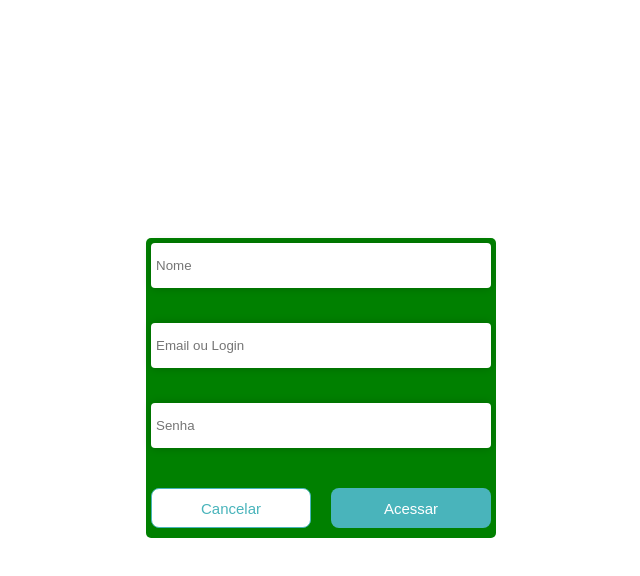
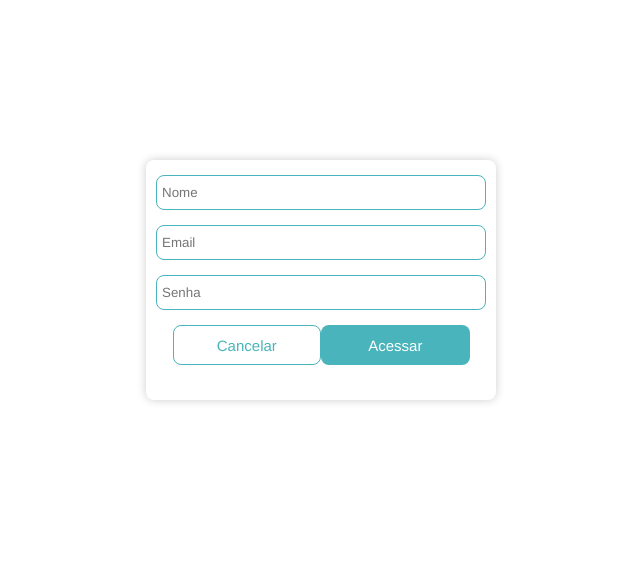
Before and after one commit to RaphaelBrasil/brothermotos-frontend, a React (Create React App) app: page / in a window 1280 px wide. Shown: the top 576 px of the page, without its empty margins (319-959 px from the left). Built offline with nearby package versions, Linux system fonts and the light colour scheme.

Commit message:
Commit das 22h

```diff
--- a/src/App.tsx
+++ b/src/App.tsx
@@ -1,5 +1,6 @@
 import SignIn from "./components/SignIn";
-import Dashboard from "./components/Dashboard";
+import TodoList from "./components/TodoList";
+import GlobalStyle from "./globalStyles";
 import { BrowserRouter, Routes, Route } from "react-router-dom";
 
 function App() {
@@ -7,8 +8,9 @@ function App() {
 		<BrowserRouter>
 			<Routes>
 				<Route path="/" element={<SignIn />} />
-				<Route path="/dashboard" element={<Dashboard />} />
+				<Route path="/todo" element={<TodoList />} />
 			</Routes>
+			<GlobalStyle />
 		</BrowserRouter>
 	);
 }
--- a/src/components/Dashboard/index.tsx
+++ /dev/null
@@ -1,5 +0,0 @@
-const Dashboard = () => {
-	return <div />;
-};
-
-export default Dashboard;
--- a/src/components/Input/styles.tsx
+++ b/src/components/Input/styles.tsx
@@ -4,13 +4,19 @@ export const NormalInput = styled.input`
 	padding: 5px 5px;
 	height: 35px;
 	width: 330px;
-	border-radius: 4px;
+	border-radius: 8px;
 	background-color: #ffffff;
-	border: 1px #ffffff;
-	box-shadow: 0 0 10px rgba(0, 0, 0, 0.2);
+	border: 1px solid #49b4bb;
+	color: #a8a8a8;
 
 	&:hover {
-		box-shadow: 0 0 10px rgba(0, 0, 0, 0.5);
+		box-shadow: 0 0 10px rgba(73, 180, 187, 0.5);
+	}
+
+	&:focus {
+		border-color: #a8a8a8;
+		outline: none;
+		box-shadow: 0 0 10px rgba(0, 0, 0, 0.2);
 	}
 `;
 
--- a/src/components/SignIn/index.tsx
+++ b/src/components/SignIn/index.tsx
@@ -33,8 +33,11 @@ const Signin = () => {
 			});
 
 			if (response.status === 200) {
-				console.log(response.data);
-				navigate("/dashboard");
+				localStorage.setItem(
+					"userEmail",
+					JSON.stringify(response.data.email)
+				);
+				navigate("/todo");
 			} else {
 				setError("password", {
 					message: "E-mail ou senha incorretos"
@@ -58,21 +61,21 @@ const Signin = () => {
 					type="text"
 					placeholder="Nome"
 					{...register("name", {
-						required: "Nome é obrigatório",
+						required: "Nome é obrigatório;!",
 						maxLength: {
 							value: 50,
-							message: "Nome deve ter no máximo 50 caracteres"
+							message: "Nome deve ter no máximo 50 caracteres!"
 						}
 					})}
 				/>
 				<Input
 					type="text"
-					placeholder="Email ou Login"
+					placeholder="Email"
 					{...register("email", {
-						required: "Email é obrigatório",
+						required: "Email é obrigatório!",
 						pattern: {
 							value: /^[A-Z0-9._%+-]+@[A-Z0-9.-]+\.[A-Z]{2,4}$/i,
-							message: "Email inválido"
+							message: "Email inválido!"
 						}
 					})}
 				/>
@@ -80,10 +83,10 @@ const Signin = () => {
 					type="password"
 					placeholder="Senha"
 					{...register("password", {
-						required: "A senha é obrigatória",
+						required: "A senha é obrigatória!",
 						minLength: {
 							value: 6,
-							message: "Senha deve ter no mínimo 6 caracteres"
+							message: "Senha deve ter no mínimo 6 caracteres!"
 						}
 					})}
 				/>
@@ -97,13 +100,12 @@ const Signin = () => {
 					/>
 					<Button text="Acessar" type="submit" />
 				</S.ButtonContainer>
+				<S.LabelError>
+					{errors.name?.message ||
+						errors.email?.message ||
+						errors.password?.message}
+				</S.LabelError>
 			</S.FormContainer>
-			<S.LabelError>
-				{errors.name?.message ||
-					errors.email?.message ||
-					errors.password?.message ||
-					" "}
-			</S.LabelError>
 		</S.Container>
 	);
 };
--- a/src/components/SignIn/styles.tsx
+++ b/src/components/SignIn/styles.tsx
@@ -1,46 +1,50 @@
 import styled from "styled-components";
+
+const commonSpacing = "5px";
+const labelColor = "#a8a8a8";
+const errorColor = "red";
 
 export const Container = styled.div`
 	display: flex;
 	align-items: center;
-	justify-content: center;
 	flex-direction: column;
-	height: 95vh;
+	height: 100vh;
+	padding: 20vh;
 `;
 
 export const FormContainer = styled.form`
-	gap: 15px;
+	gap: ${commonSpacing};
+	border-radius: 8px;
 	display: flex;
-	background-color: green;
+	flex-direction: column;
 	align-items: center;
-	align-content: center;
 	justify-content: space-between;
-	flex-direction: column;
-	width: 350px;
-	height: 300px;
+	width: 50%;
+	min-width: 350px;
+	max-width: 400px;
+	padding: 10px;
+	box-shadow: 0 0 10px rgba(0, 0, 0, 0.2);
 
-	border-radius: 5px;
 	& > * {
-		margin: 5px;
+		margin: ${commonSpacing};
 	}
 `;
 
 export const ButtonContainer = styled.div`
 	display: flex;
 	align-items: center;
-	align-content: center;
-	justify-content: space-between;
-	width: 100%;
+	justify-content: space-evenly;
+	width: 90%;
 	outline: none;
-	& > * {
-		margin: 5px;
-	}
 `;
+
 export const Label = styled.label`
-	font-size: 13px;
-	color: #a8a8a8;
+	font-size: 15px;
+	color: ${labelColor};
 `;
 
 export const LabelError = styled(Label)`
-	color: red;
+	color: ${errorColor};
+	transition: margin-top 0.3s ease;
+	margin-top: 10px;
 `;
--- /dev/null
+++ b/src/components/TodoItem/index.tsx
@@ -0,0 +1,63 @@
+import React, { useState } from "react";
+import { FontAwesomeIcon } from "@fortawesome/react-fontawesome";
+import { faMinus, faGear } from "@fortawesome/free-solid-svg-icons";
+import * as S from "./styles";
+
+interface Task {
+	id: number;
+	text: string;
+	completed: boolean;
+	user: string;
+}
+
+interface TodoItemProps {
+	task: Task;
+	deleteTask: (id: number) => void;
+	editTask: (id: number) => void;
+	toggleCompleted: (id: number) => void;
+}
+
+const TodoItem: React.FC<TodoItemProps> = ({
+	task,
+	deleteTask,
+	editTask,
+	toggleCompleted
+}) => {
+	const [clicked, setClicked] = useState(false);
+
+	function handleTextClick() {
+		console.log("Clicked");
+		setClicked(!clicked);
+		toggleCompleted(task.id);
+	}
+
+	return (
+		<S.Container className="todo-item" clicked={clicked}>
+			<S.Item clicked={clicked} onClick={handleTextClick}>
+				{task.text}
+			</S.Item>
+			<S.IconWrapper>
+				<FontAwesomeIcon
+					onClick={() => deleteTask(task.id)}
+					icon={faMinus}
+					size="2xl"
+					style={{
+						color: clicked ? "#a8a8a8" : "#49b4bb",
+						cursor: "pointer"
+					}}
+				/>
+				<FontAwesomeIcon
+					onClick={() => editTask(task.id)}
+					icon={faGear}
+					size="xl"
+					style={{
+						color: clicked ? "#a8a8a8" : "#49b4bb",
+						cursor: "pointer"
+					}}
+				/>
+			</S.IconWrapper>
+		</S.Container>
+	);
+};
+
+export default TodoItem;
--- /dev/null
+++ b/src/components/TodoItem/styles.tsx
@@ -0,0 +1,50 @@
+import styled from "styled-components";
+
+interface Props {
+	clicked: boolean;
+}
+
+export const Container = styled.div<Props>`
+	display: flex;
+	align-items: center;
+	justify-content: space-between;
+	background: red;
+	width: 100%;
+	height: 40px;
+	outline: none;
+	border-radius: 5px;
+	padding: 10px;
+	margin: 2px;
+	border: ;
+	border: ${(props) =>
+		props.clicked ? "1px solid #a8a8a8" : "1px solid #49b4bb"};
+	&:hover {
+		box-shadow: 0 0 10px rgba(73, 180, 187, 0.5);
+	}
+`;
+export const Item = styled.p<Props>`
+	user-select: none;
+	color: ${(props) => (props.clicked ? "#a8a8a8" : "#49b4bb")};
+	text-decoration: ${(props) => (props.clicked ? "line-through" : "none")};
+	cursor: pointer;
+	padding: 0.75rem 1rem;
+	border-radius: 5px;
+`;
+export const Item2 = styled.p<Props>`
+	display: flex;
+	justify-content: space-between;
+	align-items: center;
+	background: #8758ff;
+	color: #fff;
+	padding: 0.75rem 1rem;
+	border-radius: 5px;
+	margin-bottom: 1rem;
+`;
+export const IconWrapper = styled.div`
+	background: pink;
+	display: flex;
+	flex-direction: row;
+	justify-content: space-around;
+	gap: 5px;
+	align-items: center;
+`;
--- /dev/null
+++ b/src/components/TodoList/index.tsx
@@ -0,0 +1,98 @@
+import React, { useState, useEffect } from "react";
+import TodoItem from "../TodoItem";
+import { FontAwesomeIcon } from "@fortawesome/react-fontawesome";
+import { faPlus } from "@fortawesome/free-solid-svg-icons";
+import * as S from "./styles";
+
+interface Task {
+	id: number;
+	text: string;
+	completed: boolean;
+	user: string;
+}
+
+interface TodoListProps {}
+
+const TodoList: React.FC<TodoListProps> = () => {
+	const [tasks, setTasks] = useState<Task[]>([]);
+	const [text, setText] = useState<string>("");
+	const [userEmail, setUserEmail] = useState<string>("");
+
+	useEffect(() => {
+		// Recuperando informações do usuário do LocalStorage
+		const userString = localStorage.getItem("userEmail");
+		if (userString) {
+			setUserEmail(JSON.parse(userString));
+			console.log("Informações do usuário:", userEmail);
+		}
+	}, [userEmail]);
+
+	function addTask(taskText: string) {
+		const newTask: Task = {
+			id: Date.now(),
+			text: taskText,
+			completed: false,
+			user: userEmail
+		};
+		setTasks([...tasks, newTask]);
+		setText("");
+	}
+
+	function deleteTask(id: number) {
+		setTasks(tasks.filter((task) => task.id !== id));
+	}
+
+	function editTask(id: number) {
+		//todo:: realizar a função correta de edição
+		setTasks(tasks.filter((task) => task.id !== id));
+	}
+
+	function toggleCompleted(id: number) {
+		setTasks(
+			tasks.map((task) => {
+				if (task.id === id) {
+					return { ...task, completed: !task.completed };
+				} else {
+					return task;
+				}
+			})
+		);
+	}
+
+	function handleKeyDown(event: React.KeyboardEvent<HTMLInputElement>) {
+		if (event.key === "Enter") {
+			addTask(text);
+		}
+	}
+	return (
+		<S.Container className="todo-list">
+			<S.ContainerInput>
+				<S.NormalInput
+					value={text}
+					placeholder="Adicione uma tarefa:"
+					onChange={(e) => setText(e.target.value)}
+					onKeyDown={handleKeyDown}
+				/>
+				<FontAwesomeIcon
+					onClick={() => addTask(text)}
+					size="2xl"
+					icon={faPlus}
+					style={{ color: "#49b4bb", cursor: "pointer" }}
+				/>
+			</S.ContainerInput>
+			<S.ContainerItens>
+				{tasks.map((task) => (
+					<TodoItem
+						key={task.id}
+						task={task}
+						deleteTask={deleteTask}
+						editTask={editTask}
+						toggleCompleted={toggleCompleted}
+					/>
+				))}
+			</S.ContainerItens>
+		</S.Container>
+	);
+};
+
+export default TodoList;
--- /dev/null
+++ b/src/components/TodoList/styles.tsx
@@ -0,0 +1,66 @@
+import styled from "styled-components";
+
+export const Container2 = styled.div`
+	display: flex;
+	align-items: center;
+	flex-direction: column;
+	height: 100vh;
+	padding: 10px;
+`;
+export const Container = styled.div`
+	display: flex;
+	align-items: space-between;
+	flex-direction: column;
+	background: #ffffff;
+
+	margin-top: 5rem;
+	padding: 2rem;
+	border-radius: 5px;
+	box-shadow: 0 0 10px rgba(0, 0, 0, 0.2);
+`;
+
+export const ContainerInput = styled(Container)`
+	display: flex;
+	background: green;
+	flex-direction: row;
+	align-items: center;
+	justify-content: space-between;
+	width: 100%;
+	height: 40px;
+	outline: none;
+	border-radius: 5px;
+	padding: 10px;
+	margin: 2px;
+	border: 1px solid #49b4bb;
+	box-shadow: none;
+	&:hover {
+		box-shadow: 0 0 10px rgba(73, 180, 187, 0.5);
+	}
+
+	&:focus {
+		border-color: #a8a8a8;
+		outline: none;
+	}
+`;
+
+export const ContainerItens = styled(Container)`
+	outline: none;
+	padding: 10px;
+	background: yellow;
+	box-shadow: none;
+`;
+
+export const NormalInput = styled.input`
+	outline: none;
+	background: none;
+	color: #a8a8a8;
+	border: 1px #49b4bb;
+	width: 60vw;
+	padding: 5px 5px;
+
+	&:focus {
+		border: 1px #49b4bb;
+		border-color: #a8a8a8;
+		outline: none;
+	}
+`;
--- /dev/null
+++ b/src/globalStyles.tsx
@@ -0,0 +1,25 @@
+import { createGlobalStyle } from "styled-components";
+
+const GlobalStyle = createGlobalStyle`
+
+
+
+
+
+  * {
+  font-family: 'Roboto-Bold', 'Helvetica', sans-serif;
+  margin: 0;
+  padding: 0;
+  box-sizing: border-box;
+}
+
+body {
+  background: #ffffff;
+  display: flex;
+  justify-content: center;
+  align-items: center;
+}
+
+`;
+
+export default GlobalStyle;
```
